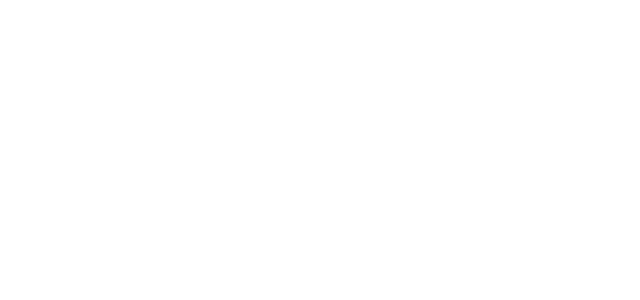
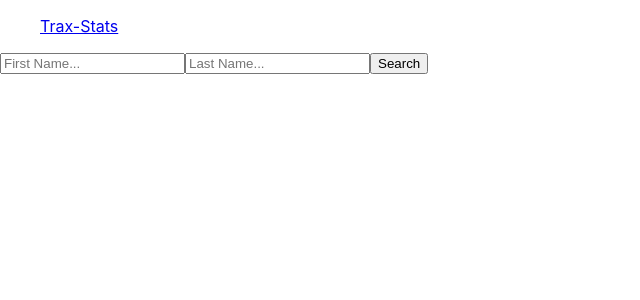
Before and after one commit to StinCodes/TraxStats, a React (Create React App) app: page / in a window 1280 px wide. Shown: the top 300 px of the page, without its empty margins (0-640 px from the left). Built offline with nearby package versions, Linux system fonts and the light colour scheme.

Commit message:
set up seed file, search bars and button, need logic

```diff
--- a/public/index.html
+++ b/public/index.html
@@ -10,34 +10,12 @@
       content="Web site created using create-react-app"
     />
     <link rel="apple-touch-icon" href="%PUBLIC_URL%/logo192.png" />
-    <!--
-      manifest.json provides metadata used when your web app is installed on a
-      user's mobile device or desktop. See https://developers.google.com/web/fundamentals/web-app-manifest/
-    -->
+
     <link rel="manifest" href="%PUBLIC_URL%/manifest.json" />
-    <!--
-      Notice the use of %PUBLIC_URL% in the tags above.
-      It will be replaced with the URL of the `public` folder during the build.
-      Only files inside the `public` folder can be referenced from the HTML.
 
-      Unlike "/favicon.ico" or "favicon.ico", "%PUBLIC_URL%/favicon.ico" will
-      work correctly both with client-side routing and a non-root public URL.
-      Learn how to configure a non-root public URL by running `npm run build`.
-    -->
-    <title>React App</title>
+    <title>TraxStats</title>
   </head>
   <body>
-    <noscript>You need to enable JavaScript to run this app.</noscript>
     <div id="root"></div>
-    <!--
-      This HTML file is a template.
-      If you open it directly in the browser, you will see an empty page.
-
-      You can add webfonts, meta tags, or analytics to this file.
-      The build step will place the bundled scripts into the <body> tag.
-
-      To begin the development, run `npm start` or `yarn start`.
-      To create a production bundle, use `npm run build` or `yarn build`.
-    -->
   </body>
 </html>
--- a/src/App.js
+++ b/src/App.js
@@ -1,7 +1,11 @@
+import Navbar from "./components/Navbar";
+import SearchPlayer from "./components/SearchPlayer";
+
 function App() {
   return (
     <div className="App">
-
+      <Navbar/>
+      <SearchPlayer/>
     </div>
   );
 }
--- /dev/null
+++ b/src/components/Navbar.jsx
@@ -0,0 +1,15 @@
+import React from "react";
+
+const Navbar = () => {
+  return (
+    <nav className="nav">
+      <ul>
+        <li>
+          <a href="/">Trax-Stats</a>
+        </li>
+      </ul>
+    </nav>
+  );
+};
+
+export default Navbar;
--- /dev/null
+++ b/src/components/SearchPlayer.jsx
@@ -0,0 +1,13 @@
+import React from 'react'
+
+const SearchPlayer = () => {
+  return (
+    <>
+      <input placeholder='First Name...' onChange={()=>{}}/>
+      <input placeholder='Last Name...' onChange={()=>{}}/>
+      <button onClick={()=>{}}>Search</button>
+    </>
+  )
+}
+
+export default SearchPlayer
--- a/src/index.css
+++ b/src/index.css
@@ -11,3 +11,7 @@
   font-family: source-code-pro, Menlo, Monaco, Consolas, 'Courier New',
     monospace;
 }
+
+.nav ul{
+  list-style-type: none;
+}
```
Also changed, not shown: src/components/DisplayData.jsx (added, +13 -0 lines), 1 other file (tests, documents, lock files or other folders).
